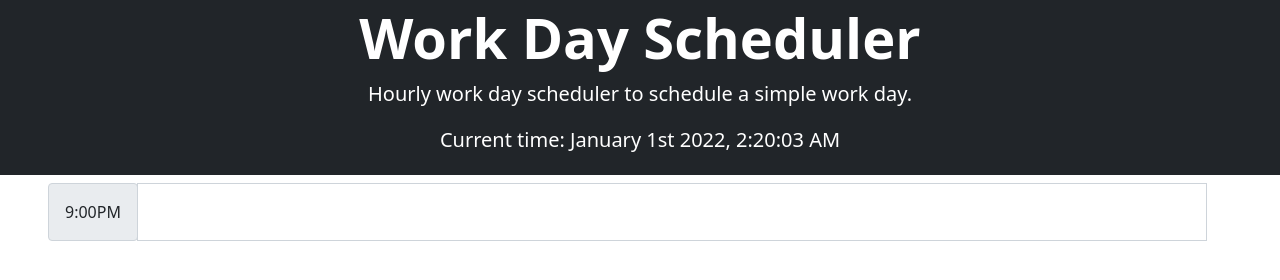
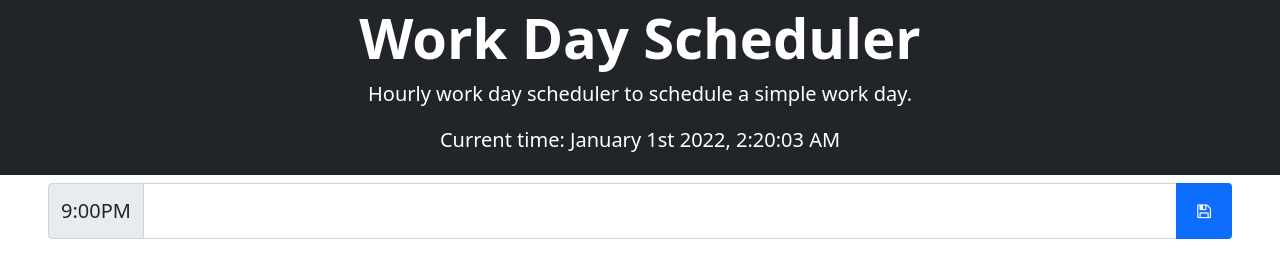
Before and after one commit to jsncorn/work-day-planner, a plain HTML site: page index.html in a window 1280 px wide. Drawn offline with nearby package versions, Linux system fonts and the light colour scheme.

Commit message:
added button, removed rounded border that connects to text

```diff
--- a/index.html
+++ b/index.html
@@ -4,6 +4,7 @@
     <meta charset="UTF-8">
     <meta name="viewport" content="width=device-width, initial-scale=1.0">
     <meta http-equiv="X-UA-Compatible" content="ie=edge">
+    <link rel="stylesheet" href="https://cdnjs.cloudflare.com/ajax/libs/font-awesome/4.7.0/css/font-awesome.min.css">
     <link href="https://cdn.jsdelivr.net/npm/bootstrap@5.0.2/dist/css/bootstrap.min.css" rel="stylesheet" integrity="sha384-EVSTQN3/azprG1Anm3QDgpJLIm9Nao0Yz1ztcQTwFspd3yD65VohhpuuCOmLASjC" crossorigin="anonymous">
     <link rel='stylesheet' href='style.css'>
     <title>Work Planner</title>
@@ -18,10 +19,10 @@
 
   <div class="input-group my-2 px-5 ">
     <div class="input-group-prepend">
-      <div class="input-group-text p-3 time-font">9:00PM</div>
+      <div class="input-group-text time-padding time-font">9:00PM</div>
     </div>
     <input type="text" class="form-control" id="inlineFormInputGroup" placeholder="">
-    <button class='btn'></span></button>
+    <button class='btn timeBtn bg-primary'><i class='text-white fa fa-save'></i></button>
 </div>
 </div>
 <body>
--- a/style.css
+++ b/style.css
@@ -0,0 +1,13 @@
+.input-group-text {
+    font-size: 20px;
+    border-top-right-radius: 0;
+    border-bottom-right-radius: 0;
+}
+
+.time-padding {
+    padding: 12px;
+}
+
+.timeBtn {
+    padding: 0 20px;
+}
```
